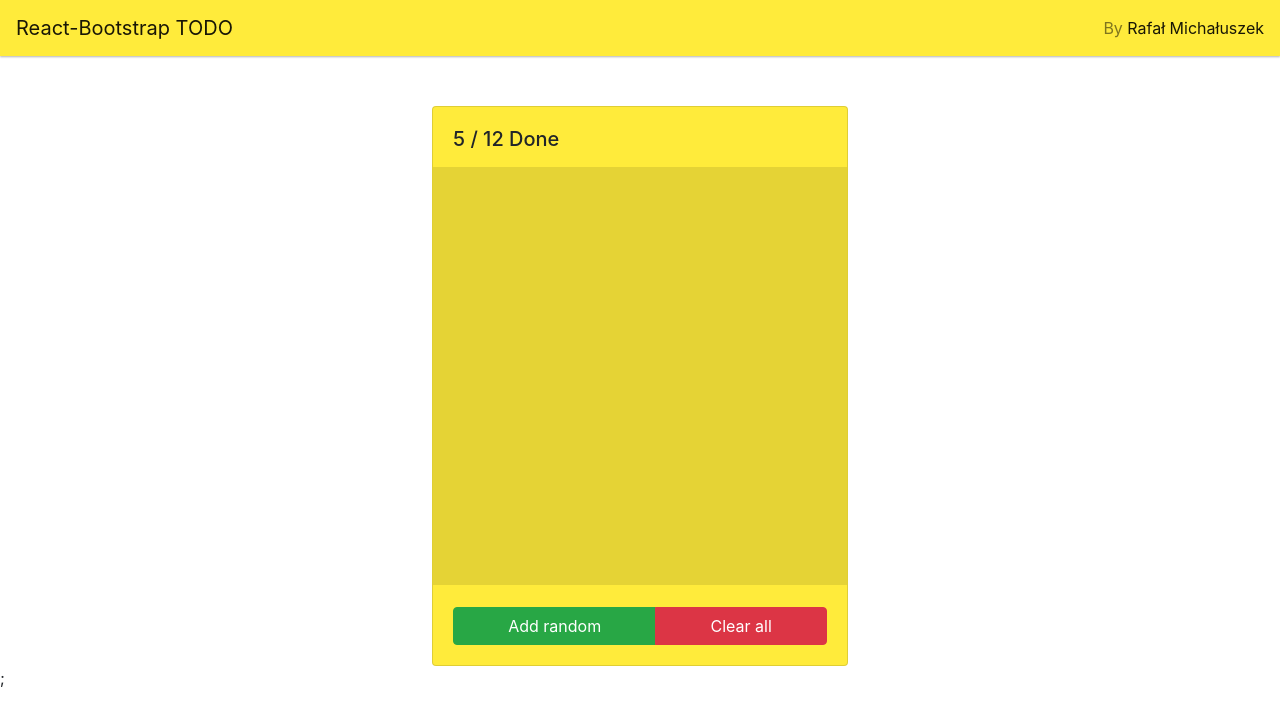
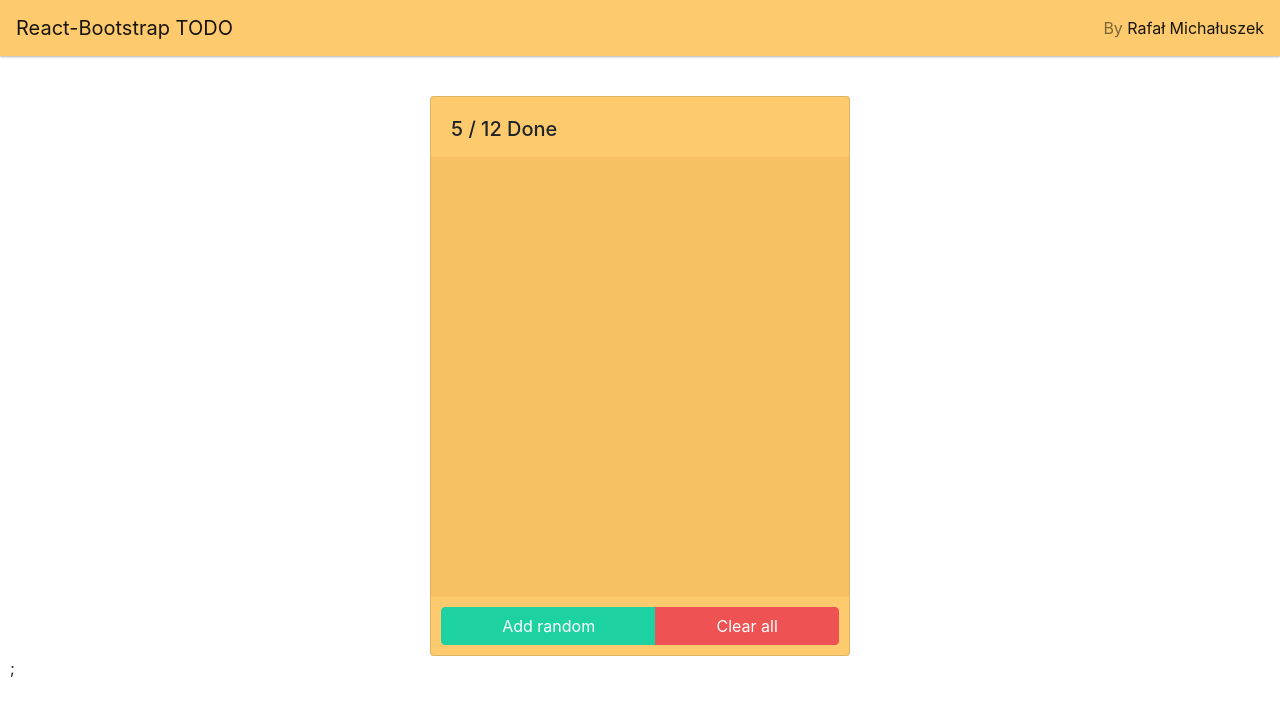
Before and after one commit to rmichaluszek/react-bootstrap-todo, a React app: page / in a window 1280 px wide. Shown: the top 722 px of the page. Built offline with nearby package versions, Linux system fonts and the light colour scheme.

Commit message:
Theme colors change and items scrollbar

```diff
--- a/src/Components/ToDoComponent.js
+++ b/src/Components/ToDoComponent.js
@@ -6,7 +6,7 @@ function ToDoComponent() {
   return (
     <div className="ToDoComponent">
 
-      <Card className="Panel" bg="primary" style={{ width: '26rem' }}>
+      <Card className="Panel" bg="primary">
         <Card.Body block>
           <Card.Title>5 / 12 Done</Card.Title>
 
--- a/src/Styles/_custom-styles.scss
+++ b/src/Styles/_custom-styles.scss
@@ -4,28 +4,43 @@
 .ToDoComponent {
     width: 100%;
     height: 100%;
+    padding-left: 10px;
+    padding-right: 10px;
 
     .Panel {
         margin-left: auto;
         margin-right: auto;
-        margin-top: 50px;
+        margin-top: 40px;
+        max-width: 420px;
+        min-height: 200px;
         height: 70vh;
 
         .ItemsContainer {
             position: absolute;
-            bottom: 80px;
+            bottom: 58px;
             top: 60px;
             right: 0px;
             left: 0px;
             overflow-y: scroll;
-            background: rgba(0,0,0,0.1);
+            background: rgba(190,100,0,0.1);
+
+        }
+        ::-webkit-scrollbar {
+            width: 10px;
+        }
+        ::-webkit-scrollbar-thumb {
+            background: rgba(255,255,255,0.5);
+            border-radius: 4px;
+        }
+        ::-webkit-scrollbar-thumb:hover {
+            background: rgba(255,255,255,0.7);
         }
 
         .bottom {
             position: absolute;
-            bottom: 20px;
-            left: 20px;
-            right: 20px;
+            bottom: 10px;
+            left: 10px;
+            right: 10px;
         }
     }
 }
--- a/src/Styles/_custom-variables.scss
+++ b/src/Styles/_custom-variables.scss
@@ -1 +1,3 @@
-$primary: #FFEB3B;
+$primary: #fdcb6e;
+$success: #1dd1a1;
+$danger: #ee5253;
```
